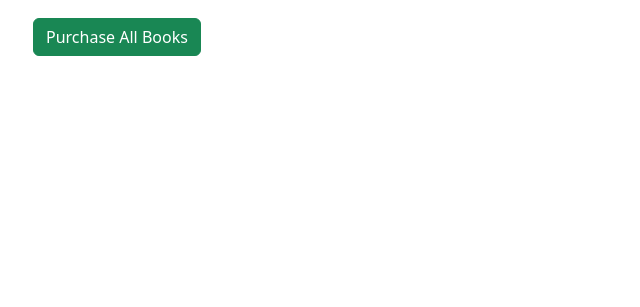
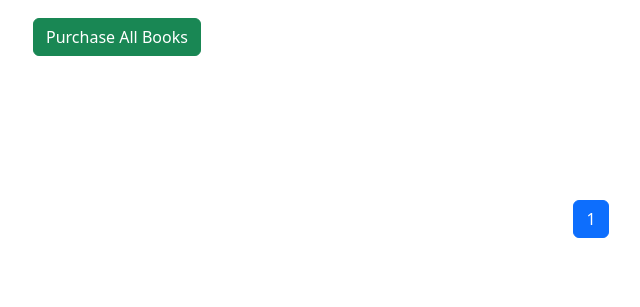
Before and after one commit to gurupratap-matharu/bookstore, a Django app: page /books/ in a window 1280 px wide. Shown: the part 493-800 px from the top of the page, without its empty margins (49-689 px from the left). Run offline with Django 3.2, Linux system fonts and the light colour scheme; data that the repository does not hold is empty; parts of the project's set-up code (start-up, migrations or seed data) failed here and were passed over; some libraries are stand-ins or nearby versions.

Commit message:
Add pagination support for book list

```diff
--- a/books/views.py
+++ b/books/views.py
@@ -8,6 +8,7 @@ class BookListView(ListView):
     model = Book
     context_object_name = "book_list"
     template_name = "books/book_list.html"
+    paginate_by = 9
 
 
 class BookDetailView(DetailView):
--- a/templates/books/book_list.html
+++ b/templates/books/book_list.html
@@ -13,17 +13,14 @@
           Something short and leading about the collection below—its contents, the creator, etc. Make it short and sweet, but not too short so folks don’t simply skip over it entirely.
         </p>
         <p>
-          <a href="#"
-             class="btn btn-primary my-2">Main call to action</a>
-          <a href="#"
-             class="btn btn-secondary my-2">Secondary action</a>
+          <a href="#" class="btn btn-primary my-2">Main call to action</a>
+          <a href="#" class="btn btn-secondary my-2">Secondary action</a>
         </p>
       </div>
     </div>
   </section>
   {% if not perms.books.special_status %}
-    <a href="{% url 'orders' %}"
-       class="btn btn-success">Purchase All Books</a>
+    <a href="{% url 'orders' %}" class="btn btn-success">Purchase All Books</a>
   {% endif %}
   <div class="album py-5">
     <div class="container">
@@ -32,11 +29,7 @@
           <div class="col">
             <div class="card shadow-sm">
               {% if book.cover %}
-                <img src="{{ book.cover.url }}"
-                     alt="{{ book.title }}"
-                     width="100%"
-                     height="225"
-                     class="bd-placeholder-img card-img-top"/>
+                <img src="{{ book.cover.url }}" alt="{{ book.title }}" width="100%" height="225" class="bd-placeholder-img card-img-top" />
               {% else %}
                 <svg class="bd-placeholder-img card-img-top"
                      width="100%"
@@ -47,19 +40,15 @@
                      preserveAspectRatio="xMidYMid slice"
                      focusable="false">
                   <title>{{ book.title }}</title>
-                  <rect width="100%" height="100%" fill="#55595c" /><text x="50%" y="50%" fill="#eceeef"
-                  dy=".3em">Cover</text>
+                  <rect width="100%" height="100%" fill="#55595c" /><text x="50%" y="50%" fill="#eceeef" dy=".3em">Cover</text>
                 </svg>
               {% endif %}
               <div class="card-body">
                 <p class="card-text">{{ book.title }}</p>
                 <div class="d-flex justify-content-between align-items-center">
                   <div class="btn-group">
-                    <a type="button"
-                       href="{{ book.get_absolute_url }}"
-                       class="btn btn-sm btn-outline-secondary">View</a>
-                    <button type="button"
-                            class="btn btn-sm btn-outline-secondary">Edit</button>
+                    <a type="button" href="{{ book.get_absolute_url }}" class="btn btn-sm btn-outline-secondary">View</a>
+                    <button type="button" class="btn btn-sm btn-outline-secondary">Edit</button>
                   </div>
                   <small class="text-body-secondary">{{ book.created_on }}</small>
                 </div>
@@ -70,4 +59,7 @@
       </div>
     </div>
   </div>
+
+  {% include "includes/_pagination.html" %}
+
 {% endblock content %}
--- /dev/null
+++ b/templates/includes/_pagination.html
@@ -0,0 +1,40 @@
+<!-- Paginator -->
+<nav aria-label="Page navigation" class="py-md-5">
+  <ul class="pagination pagination-separate justify-content-center">
+    {% if page_obj.has_previous %}
+      <li class="page-item">
+        <a class="page-link" href="?page=1" aria-label="First">
+          <span aria-hidden="true">First</span>
+          <span class="sr-only">First</span>
+        </a>
+      </li>
+      <li class="page-item">
+        <a class="page-link" href="?page={{ page_obj.previous_page_number }}" aria-label="Previous">
+          <span aria-hidden="true">{{ page_obj.previous_page_number }}</span>
+          <span class="sr-only">Previous</span>
+        </a>
+      </li>
+    {% endif %}
+    <li class="page-item active">
+      <span class="page-link">
+        {{ page_obj.number }}
+        <span class="sr-only">(current)</span>
+      </span>
+    </li>
+    {% if page_obj.has_next %}
+      <li class="page-item">
+        <a class="page-link" href="?page={{ page_obj.next_page_number }}" aria-label="Next">
+          <span aria-hidden="true">{{ page_obj.next_page_number }}</span>
+          <span class="sr-only">Next</span>
+        </a>
+      </li>
+      <li class="page-item">
+        <a class="page-link" href="?page={{ page_obj.paginator.num_pages }}" aria-label="Last">
+          <span aria-hidden="true">Last</span>
+          <span class="sr-only">Last</span>
+        </a>
+      </li>
+    {% endif %}
+  </ul>
+</nav>
+<!-- End Paginator -->
```
